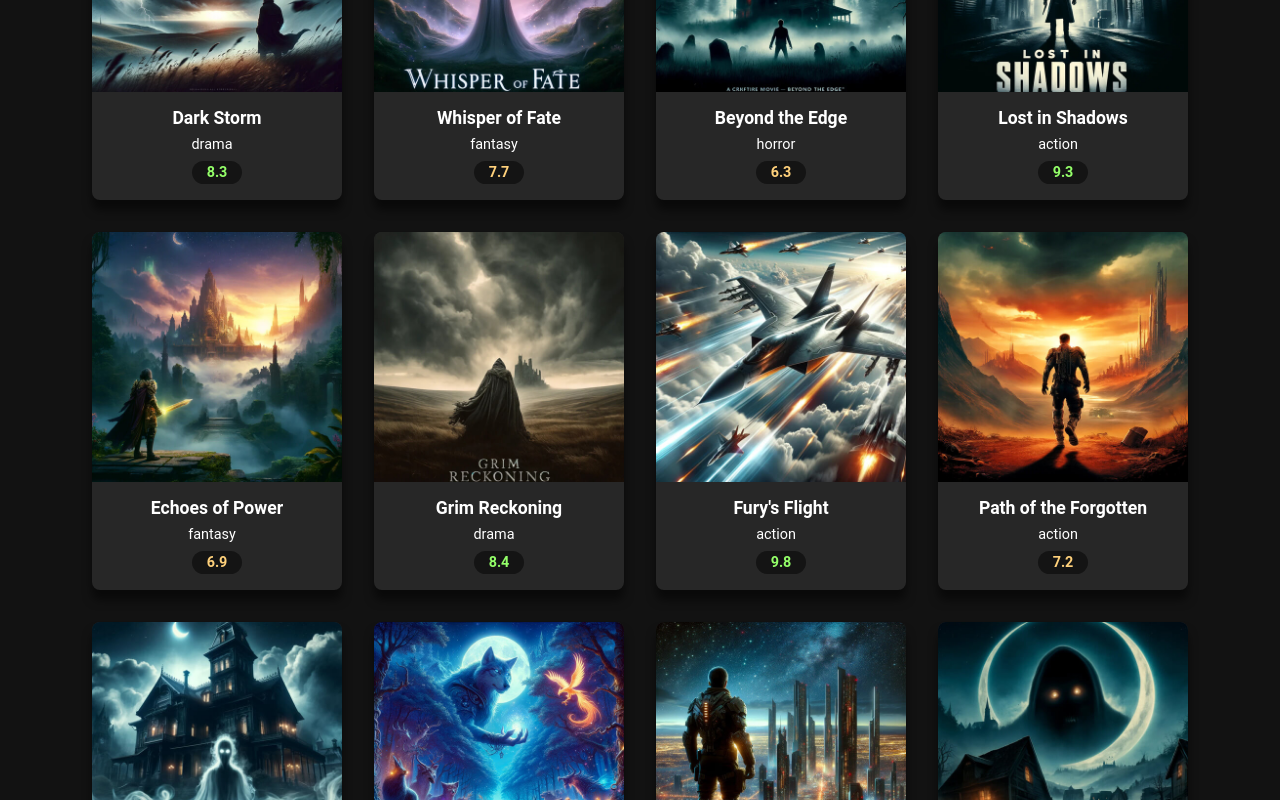
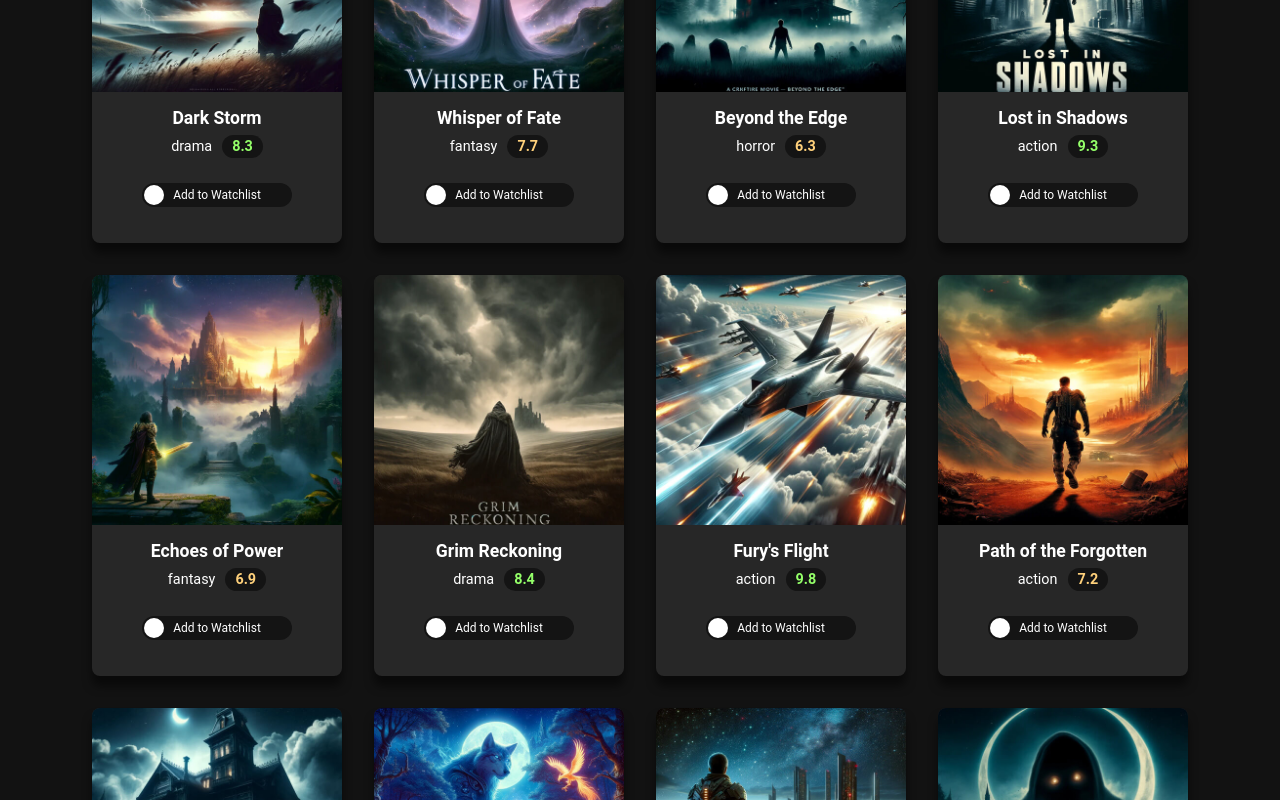
Before and after one commit to ganesh345/moviedux, a React (Create React App) app: page / in a window 1280 px wide. Shown: the part 840-1640 px from the top of the page. Built offline with nearby package versions, Linux system fonts and the light colour scheme.

Commit message:
added toogle slider to the functionality

```diff
--- a/src/components/Moviecard.js
+++ b/src/components/Moviecard.js
@@ -1,28 +1,48 @@
 import React from "react";
-import '../styles.css';
+import "../styles.css";
 
-export default function Moviecard({movie}) {
+export default function Moviecard({ movie, isWatchlisted, toogleWatchlist }) {
   const ErrorHandling = (e) => {
     e.target.src = "images/default.jpg";
   };
 
   const getRatingClass = (rating) => {
     if (rating >= 8) {
-            return 'rating-good';
+      return "rating-good";
     } else if (rating >= 5 && rating < 8) {
-            return 'rating-ok';
+      return "rating-ok";
     } else {
-            return 'rating-bad';
+      return "rating-bad";
     }
   };
 
   return (
     <div className="movie-card" key={movie.id}>
-            <img src={`images/${movie.image}`} alt={movie.title} onError = {ErrorHandling} />
+      <img
+        src={`images/${movie.image}`}
+        alt={movie.title}
+        onError={ErrorHandling}
+      />
       <div className="movie-card-info">
         <h3 className="movie-card-title">{movie.title}</h3>
-                <p className="movie-card-genre">{movie.genre}</p>
-                <p className={`movie-card-rating ${getRatingClass(movie.rating)}`}>{movie.rating}</p>
+        <div>
+          <span className="movie-card-genre">{movie.genre}</span>
+          <span className={`movie-card-rating ${getRatingClass(movie.rating)}`}>
+            {movie.rating}
+          </span>
+        </div>
+        <label className="switch">
+          <input
+            type="checkbox"
+            checked={isWatchlisted}
+            onChange={() => toogleWatchlist(movie.id)}
+          />
+          <span className="slider">
+            <span className="slider-label">
+              {isWatchlisted ? "In Watchlist" : "Add to Watchlist"}
+            </span>
+          </span>
+        </label>
       </div>
     </div>
   );
```
Lines whose indentation alone changed are shown as unchanged.
